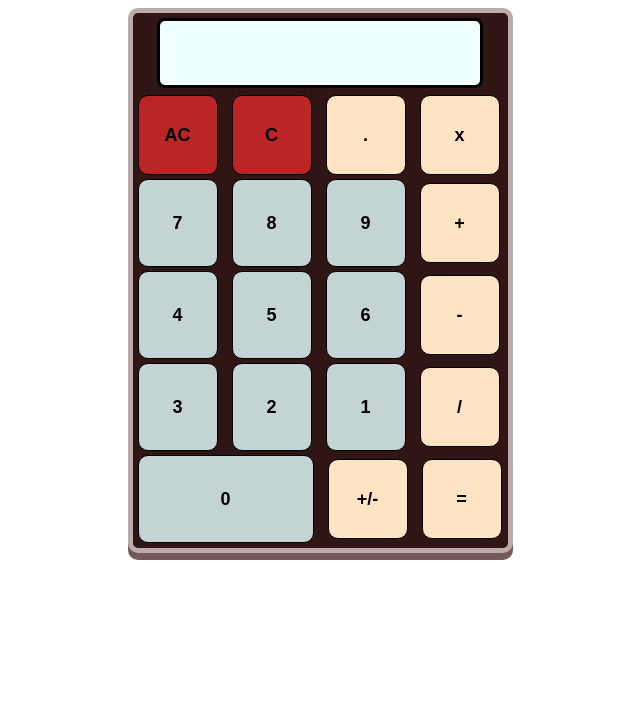
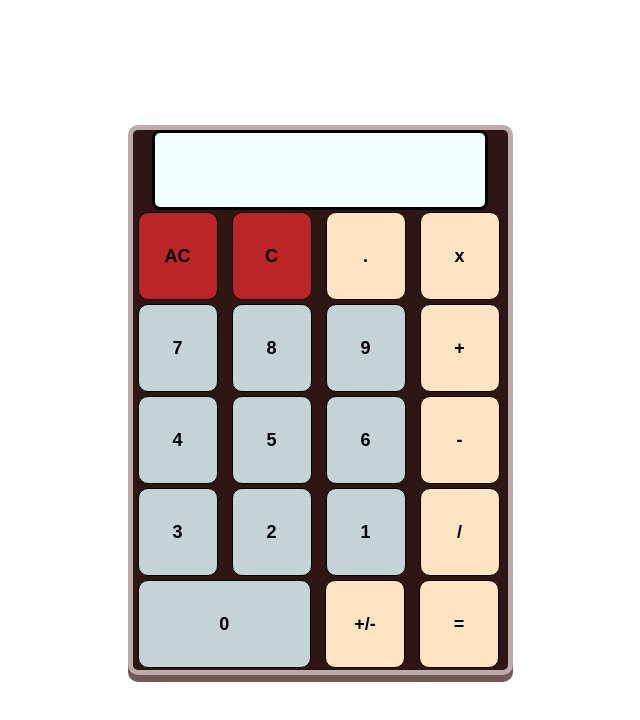
Before and after one commit to MuTe43/Calculator-js, a plain HTML site: page index.html in a window 1280 px wide. Shown: the whole page, without its empty margins (320-960 px from the left). Drawn offline with Linux system fonts and the light colour scheme.

Commit message:
Tweak Layout

```diff
--- a/styles.css
+++ b/styles.css
@@ -1,34 +1,41 @@
-body{
+body, html{
     display:flex;
     flex-direction: column;
     justify-content: center;
-    align-items: center;
+    align-content: center;
+    height:100%;
 }
 .mainContainer{
     background-color:rgb(48, 21, 21);
     width:375px;
-    height:535px;
+    height:540px;
     display: flex;
     flex-direction: column;
     border: 5px solid rgb(189, 171, 171);
     border-radius: 10px;
     box-shadow: 0 7px rgb(117, 88, 88);
+    align-self: center;
 }
 .result{
     background-color: azure;
     margin:auto;
-    margin-bottom:5px ;
-    margin-top: 5px;
+    padding: 5px;
     width: 40vh;
     height: 8vh;
     border: 3px solid black;
     border-radius: 8px;
+    display: flex;
+    font-size: 35px;
+    font-weight: bold;
+    text-align: center;
+    align-items: center;
+    justify-content: end;
 }
 .firstRow button{
     background-color: rgb(196, 211, 211);
     flex:1;
     margin:2px 5px;
-    gap:10px;
+    gap:8px;
     width: 10vh;
     height: 11vh;
     text-align: center;
@@ -40,7 +47,7 @@ body{
 div>.clear, div>.operation{
     background-color: bisque;
     width: 10vh;
-    height: 10vh;
+    height: 11vh;
 }
 div>.clear{
     background-color: rgb(187, 37, 37);
@@ -57,5 +64,5 @@ button:active {
 
 .firstRow:nth-child(6)>button:nth-child(1){
     flex:1;
-    width:22vh;
+    width:21.7vh;
 }
```
